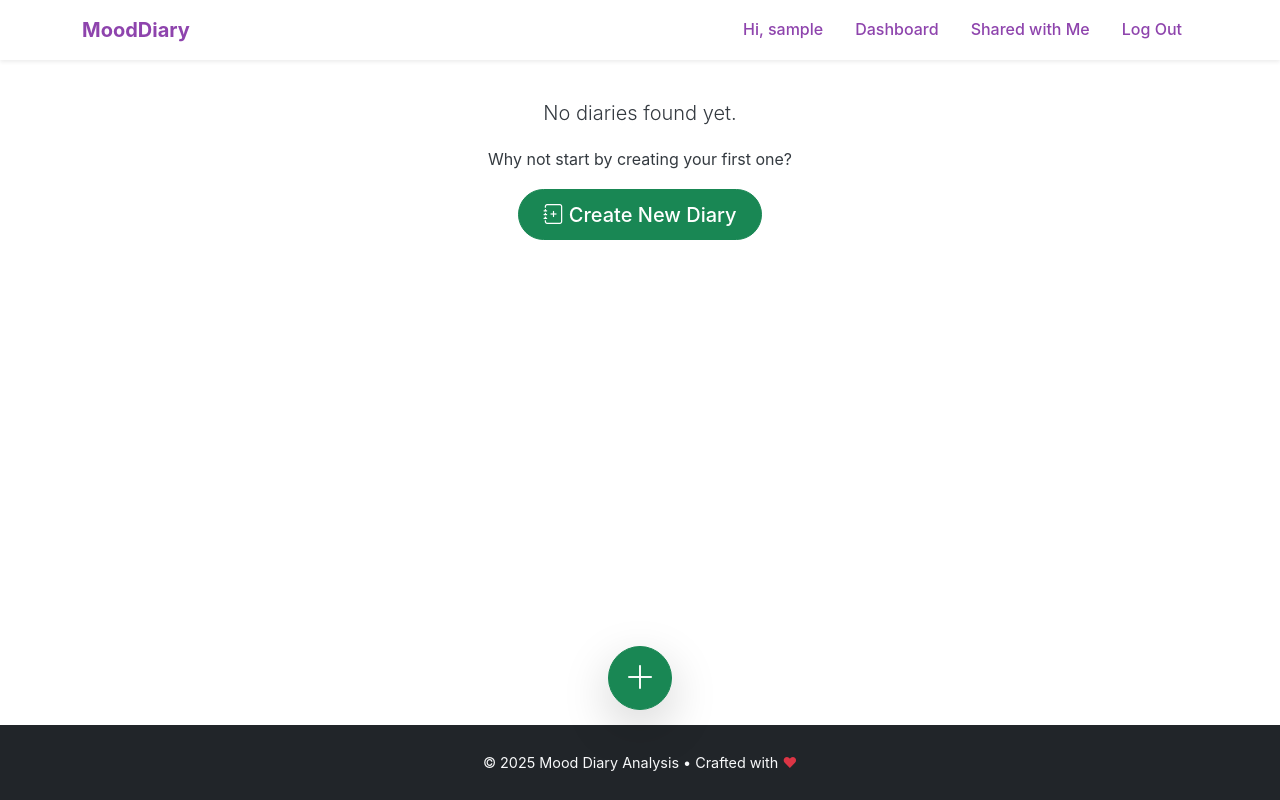
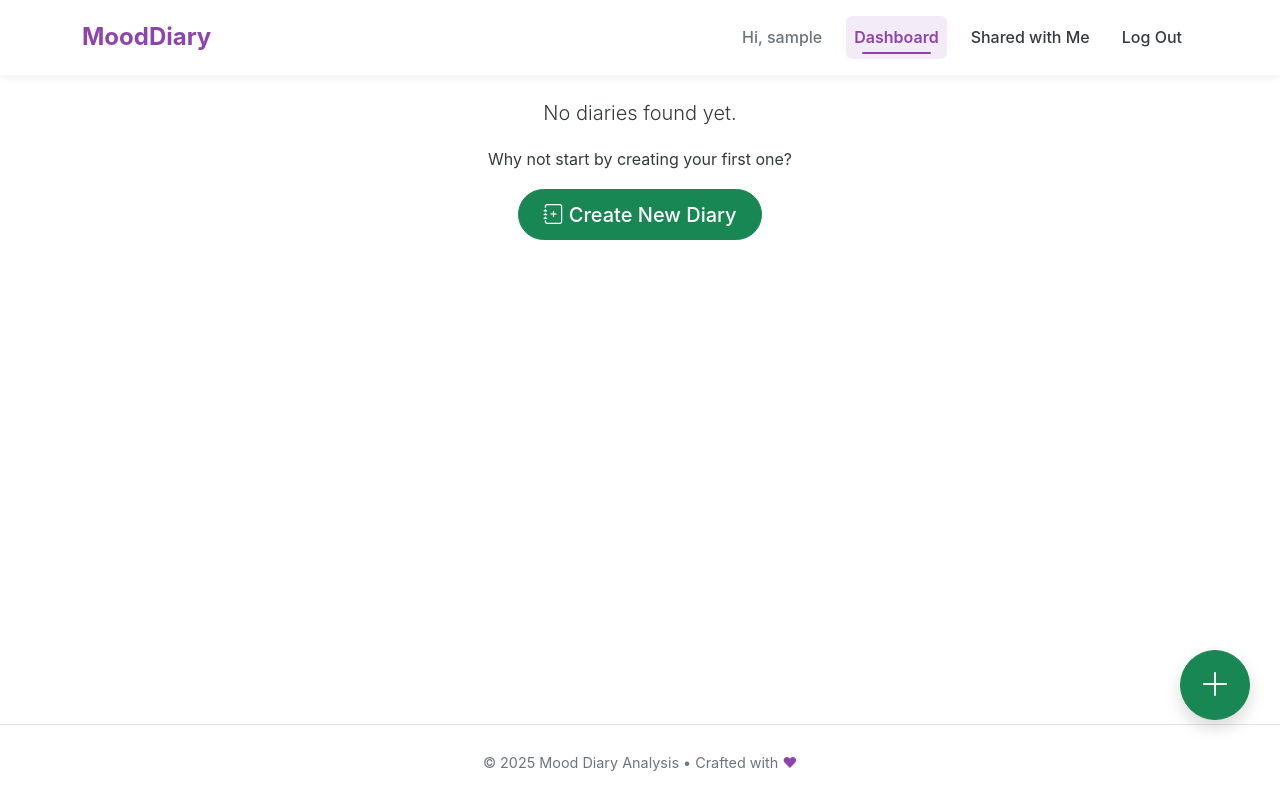
Before and after one commit to Mallicyberdev/CITS5505-GroupProject-2025, a Flask app: page /home in a window 1280 px wide. Run offline with Flask 3, Linux system fonts and the light colour scheme; the visitor is signed in with stand-in values (Sample User, id 1); data that the repository does not hold is empty; some libraries are stand-ins or nearby versions.

Commit message:
- UX Improvement - Template correct inheritance

```diff
--- a/app/static/css/style.css
+++ b/app/static/css/style.css
@@ -10,11 +10,18 @@
     --color-bg-alt: #f8f9fa; /* Very light gray for alternating sections */
     --color-text: #343a40; /* Darker Gray for better contrast */
     --color-text-light: #6c757d; /* Standard Gray */
+    --color-text-muted: #6c757d;
     --color-card-bg: #ffffff;
     --color-card-bg-rgb: 255, 255, 255;
     --color-border: #dee2e6;
+    --color-bg-rgb: 255, 255, 255; /* For navbar */
     --font-sans-serif: 'Poppins', -apple-system, BlinkMacSystemFont, "Segoe UI", Roboto, "Helvetica Neue", Arial, sans-serif;
-    --color-bg-rgb: 255, 255, 255; /* For navbar */
+    --border-radius-sm: 0.25rem;
+    --border-radius-md: 0.375rem;
+    --border-radius-pill: 50rem;
+    --navbar-height: 60px;
+    --navbar-padding-y: 0.75rem;
+    --navbar-padding-x: 1rem;
 }
 
 @media (prefers-color-scheme: dark) {
@@ -48,7 +55,7 @@ html {
 }
 
 body {
-    font-family: var(--font-sans-serif);
+    font-family: var(--font-sans-serif), serif;
     background-color: var(--color-bg);
     color: var(--color-text);
     line-height: 1.7;
@@ -62,27 +69,125 @@ h1, h2, h3, h4, h5, h6 {
 }
 
 /* Navbar Adjustments */
+
 .navbar {
-    background-color: rgba(var(--color-bg-rgb, 255, 255, 255), 0.85);
+    background-color: rgba(var(--color-bg-rgb), 0.75);
     backdrop-filter: blur(10px);
-    transition: background-color 0.3s ease;
+    -webkit-backdrop-filter: blur(10px); /* Safari */
+    transition: background-color 0.3s ease, box-shadow 0.3s ease;
+    padding-top: var(--navbar-padding-y);
+    padding-bottom: var(--navbar-padding-y);
+    min-height: var(--navbar-height);
+    box-shadow: 0 2px 8px rgba(0, 0, 0, 0.07);
 }
 
+/* Navbar Brand (Logo/Site Name) */
 .navbar-brand {
     color: var(--color-primary) !important;
     font-weight: 700;
+    font-size: 1.5rem;
+    transition: color 0.2s ease-in-out;
 }
 
-.nav-link {
-    color: var(--color-primary) !important;
-    font-weight: 500;
-    transition: color 0.3s ease;
-    margin: 0 0.5rem;
+.navbar-brand:hover {
+    color: var(--color-secondary) !important;
 }
 
-.nav-link:hover,
-.navbar-brand:hover {
-    color: var(--color-secondary) !important;
+/* Navbar Toggler */
+.navbar-toggler {
+    border: none;
+    padding: 0.25rem 0.5rem;
+}
+
+.navbar-toggler:focus {
+    box-shadow: none;
+}
+
+
+/* Nav Links */
+.nav-link {
+    color: var(--color-text) !important;
+    font-weight: 500;
+    margin: 0.25rem 0.5rem;
+    padding: 0.5rem 1rem;
+    border-radius: var(--border-radius-md);
+    position: relative;
+    transition: color 0.2s ease-in-out, background-color 0.2s ease-in-out;
+}
+
+.nav-link:hover {
+    color: var(--color-primary) !important;
+    background-color: rgba(var(--color-primary-rgb), 0.08);
+}
+
+/* Active Nav Link Style */
+.nav-link.active {
+    color: var(--color-primary) !important;
+    font-weight: 600;
+    background-color: rgba(var(--color-primary-rgb), 0.1);
+}
+
+/* Underline for active link */
+.nav-link.active::after {
+    content: '';
+    position: absolute;
+    bottom: 5px;
+    left: 1rem;
+    right: 1rem;
+    height: 2px;
+    background-color: var(--color-primary);
+    border-radius: 1px;
+}
+
+/* "Hi, User" Text */
+.nav-link.disabled {
+    color: var(--color-text-muted) !important;
+    background-color: transparent !important;
+}
+
+.nav-link.disabled:hover {
+    color: var(--color-text-muted) !important;
+}
+
+
+/* Sign Up Button Specific Styling */
+.nav-item .nav-btn-signup {
+    color: #fff !important;
+    background-color: var(--color-primary);
+    border-color: var(--color-primary);
+    padding: 0.5rem 1.25rem;
+    border-radius: var(--border-radius-pill);
+    font-weight: 500;
+    transition: background-color 0.2s ease-in-out, border-color 0.2s ease-in-out, transform 0.1s ease;
+}
+
+.nav-item .nav-btn-signup:hover {
+    background-color: var(--color-secondary);
+    border-color: var(--color-secondary);
+    transform: translateY(-1px);
+    box-shadow: 0 4px 10px rgba(var(--color-primary-rgb), 0.2);
+}
+
+/* Responsive Adjustments */
+@media (max-width: 991.98px) {
+    .nav-item .nav-btn-signup {
+        margin-top: 0.75rem !important;
+        width: 100%;
+        text-align: center;
+    }
+
+    .navbar-nav {
+        padding-top: 0.5rem;
+    }
+
+    .nav-link {
+        margin-left: 0;
+        margin-right: 0;
+    }
+
+    .nav-link.active::after {
+        display: none;
+    }
 }
 
 /* Button Overrides */
@@ -201,8 +306,6 @@ h1, h2, h3, h4, h5, h6 {
 }
 
 /* .auth-card .btn-primary specific styles are already covered by global .btn-primary and the .auth-card .btn above */
-
-
 .auth-card .auth-links {
     text-align: center;
     margin-top: 1.5rem;
@@ -341,25 +444,26 @@ main {
 }
 
 /* Footer */
-footer {
-    background-color: #212529;
-    color: rgba(255, 255, 255, 0.7);
-    padding: 2rem 0;
+.site-footer {
+    background-color: var(--color-bg); /* Uses the same base background as the page, adapts to light/dark */
+    color: var(--color-text-muted); /* Muted text color, adapts to light/dark */
+    border-top: 1px solid var(--color-border); /* A subtle top border for separation */
+    /* py-4 from Bootstrap (padding-top: 1.5rem; padding-bottom: 1.5rem;) is kept.
+       If you want to control padding via CSS variables, you can add:
+       padding-top: var(--footer-padding-y, 1.5rem);
+       padding-bottom: var(--footer-padding-y, 1.5rem);
+       And define --footer-padding-y in :root if needed.
+    */
 }
 
-footer small {
-    font-size: 0.9rem;
+.site-footer small {
+    font-size: 0.9em; /* Slightly adjust the size of the small text if needed */
+    /* Default for <small> is usually 0.875em of parent */
 }
 
-footer a {
-    color: var(--color-primary);
-    text-decoration: none;
-    transition: color 0.3s ease;
-}
-
-footer a:hover {
-    text-decoration: underline;
-    color: var(--color-secondary);
+.site-footer .footer-heart {
+    color: var(--color-primary); /* Use the primary theme color for the heart */
+    font-style: normal; /* Ensure heart isn't italicized if small tag has it */
 }
 
 /* Utility: Background for alternating sections */
@@ -415,28 +519,8 @@ footer a:hover {
 
 
 /* Home Page */
-.bottom-center-add-btn {
-    position: fixed;
-    bottom: 90px;
-    left: 50%;
-    transform: translateX(-50%);
-    border-radius: 50%;
-    width: 64px;
-    height: 64px;
-    font-size: 2rem;
-    display: flex;
-    align-items: center;
-    justify-content: center;
-    z-index: 1030;
-}
-
 .diary-card {
-    background-color: #f3e9fe;
-    border-radius: 1rem;
-}
-
-.shared-diary {
-    background-color: #e6f3ff;
+    background-color: var(--color-card-bg);
     border-radius: 1rem;
 }
 
@@ -446,7 +530,6 @@ footer a:hover {
 }
 
 /* Diary Detail Page */
-
 .diary-content {
     white-space: pre-wrap;
     font-size: 1rem;
@@ -491,9 +574,17 @@ footer a:hover {
     align-items: center;
     justify-content: center;
     box-shadow: 0 4px 10px rgba(0, 0, 0, 0.15);
-    transition: box-shadow 0.2s ease;
+    transition: transform .2s ease, box-shadow .2s ease;
+    z-index: 1030;
+}
+
+.fab-btn-lg {
+    width: 70px;
+    height: 70px;
+    font-size: 2rem;
 }
 
 .fab-btn:hover {
-    box-shadow: 0 6px 16px rgba(0, 0, 0, 0.25);
+    transform: translateY(-4px) scale(1.1);
+    box-shadow: var(--bs-box-shadow-lg);
 }
--- a/app/templates/base.html
+++ b/app/templates/base.html
@@ -24,9 +24,9 @@
 <body class="d-flex flex-column min-vh-100">
 
 <header>
-    <nav class="navbar navbar-expand-lg navbar-light bg-white bg-opacity-75 backdrop-blur shadow-sm fixed-top">
+    <nav class="navbar navbar-expand-lg navbar-light fixed-top">
         <div class="container">
-            <a class="navbar-brand fw-bold text-primary" href="{{ url_for('main.index') }}">
+            <a class="navbar-brand fw-bold" href="{{ url_for('main.index') }}">
                 MoodDiary
             </a>
             <button class="navbar-toggler" type="button" data-bs-toggle="collapse" data-bs-target="#navMenu"
@@ -41,20 +41,24 @@
                             <span class="nav-link disabled">Hi, {{ current_user.username }}</span>
                         </li>
                         <li class="nav-item">
-                            <a class="nav-link" href="{{ url_for('main.home') }}">Dashboard</a>
+                            <a class="nav-link {% if request.endpoint == 'main.home' %}active{% endif %}"
+                               href="{{ url_for('main.home') }}">Dashboard</a>
                         </li>
                         <li class="nav-item">
-                            <a class="nav-link" href="{{ url_for('main.shared') }}">Shared with Me</a>
+                            <a class="nav-link {% if request.endpoint == 'main.shared' %}active{% endif %}"
+                               href="{{ url_for('main.shared') }}">Shared with Me</a>
                         </li>
                         <li class="nav-item">
                             <a class="nav-link" href="{{ url_for('auth.logout') }}">Log Out</a>
                         </li>
                     {% else %}
                         <li class="nav-item">
-                            <a class="nav-link" href="{{ url_for('auth.login') }}">Log In</a>
+                            <a class="nav-link {% if request.endpoint == 'auth.login' %}active{% endif %}"
+                               href="{{ url_for('auth.login') }}">Log In</a>
                         </li>
                         <li class="nav-item">
-                            <a class="btn btn-primary ms-lg-3 mt-2 mt-lg-0" href="{{ url_for('auth.register') }}">
+                            <a class="btn btn-primary ms-lg-3 mt-2 mt-lg-0 nav-btn-signup"
+                               href="{{ url_for('auth.register') }}">
                                 Sign Up
                             </a>
                         </li>
@@ -79,22 +83,36 @@
             </div>
         {% endif %}
     {% endwith %}
+
     {% block content %}{% endblock %}
+
 </main>
 
-<footer class="mt-auto bg-dark text-light py-4">
+<footer class="site-footer mt-auto py-4">
     <div class="container text-center">
         <small>
             © 2025 Mood Diary Analysis • Crafted with
-            <span class="text-danger">♥</span>
+            <span class="footer-heart">♥</span>
         </small>
     </div>
 </footer>
 
-<script src="https://cdn.jsdelivr.net/npm/bootstrap@5.3.5/dist/js/bootstrap.bundle.min.js"
-        integrity="sha384-k6d4wzSIapyDyv1kpU366/PK5hCdSbCRGRCMv+eplOQJWyd1fbcAu9OCUj5zNLiq"
-        crossorigin="anonymous"></script>
-{% block scripts %}{% endblock %}
+{% block scripts %}
+    <script src="https://cdn.jsdelivr.net/npm/bootstrap@5.3.5/dist/js/bootstrap.bundle.min.js"
+            integrity="sha384-k6d4wzSIapyDyv1kpU366/PK5hCdSbCRGRCMv+eplOQJWyd1fbcAu9OCUj5zNLiq"
+            crossorigin="anonymous"></script>
+    <script>
+        // Automatically close alerts after 5 seconds
+        window.addEventListener('load', function () {
+            setTimeout(function () {
+                document.querySelectorAll('.alert-dismissible').forEach(function (el) {
+                    const bsAlert = bootstrap.Alert.getOrCreateInstance(el);
+                    bsAlert.close();
+                });
+            }, 5000);
+        });
+    </script>
+{% endblock %}
 </body>
 
 </html>
--- a/app/templates/details.html
+++ b/app/templates/details.html
@@ -1,7 +1,6 @@
 {% extends "base.html" %}
 
 {% block content %}
-    <!-- Main Content -->
     <div class="container pt-5">
         <div class="row justify-content-center">
             <div class="col-lg-9 col-md-10">
@@ -172,8 +171,3 @@
         </div>
     {% endif %}
 {% endblock %}
-
-<!-- Bootstrap JS Bundle -->
-<script src="https://cdn.jsdelivr.net/npm/bootstrap@5.3.5/dist/js/bootstrap.bundle.min.js"
-        integrity="sha384-k6d4wzSIapyDyv1kpU366/PK5hCdSbCRGRCMv+eplOQJWyd1fbcAu9OCUj5zNLiq"
-        crossorigin="anonymous"></script>
--- a/app/templates/home.html
+++ b/app/templates/home.html
@@ -2,8 +2,6 @@
 
 
 {% block content %}
-    <!-- Main content of the home page -->
-    <!-- Main Content -->
     <div class="container">
         <div class="text-center mb-5">
         </div>
@@ -12,7 +10,7 @@
             <div class="row row-cols-1 row-cols-md-2 row-cols-lg-3 g-4">
                 {% for diary in diaries %}
                     <div class="col">
-                        <div class="card h-100 diary-card shadow-sm {% if diary.get_shared_users() %}shared-diary{% endif %}">
+                        <div class="card h-100 diary-card shadow-sm">
                             <div class="card-body d-flex flex-column">
                                 <h5 class="card-title">{{ diary.title }}</h5>
                                 <p class="card-text text-muted small">
@@ -78,16 +76,12 @@
     </div>
 
     {% if current_user.is_authenticated %}
-        <a href="{{ url_for('data_handling.create_diary') }}" class="btn btn-success shadow-lg bottom-center-add-btn"
-           title="Create New Diary">
-            <i class="bi bi-plus-lg"></i>
-        </a>
+        <div class="fab-container">
+            <a href="{{ url_for('data_handling.create_diary') }}" class="btn btn-success shadow fab-btn fab-btn-lg"
+               title="Create New Diary">
+                <i class="bi bi-plus-lg"></i>
+            </a>
+        </div>
     {% endif %}
 
-
-
 {% endblock %}
-
-{% block scripts %}
-    <!-- Optional: Add any additional scripts here -->
-{% endblock %}
--- a/app/templates/shared.html
+++ b/app/templates/shared.html
@@ -66,7 +66,3 @@
         {% endif %}
     </div>
 {% endblock %}
-
-{% block scripts %}
-    <!-- Optional: Add any additional scripts here -->
-{% endblock %}
```
Also changed, not shown: app/templates/edit.html (+1 -7 lines).
